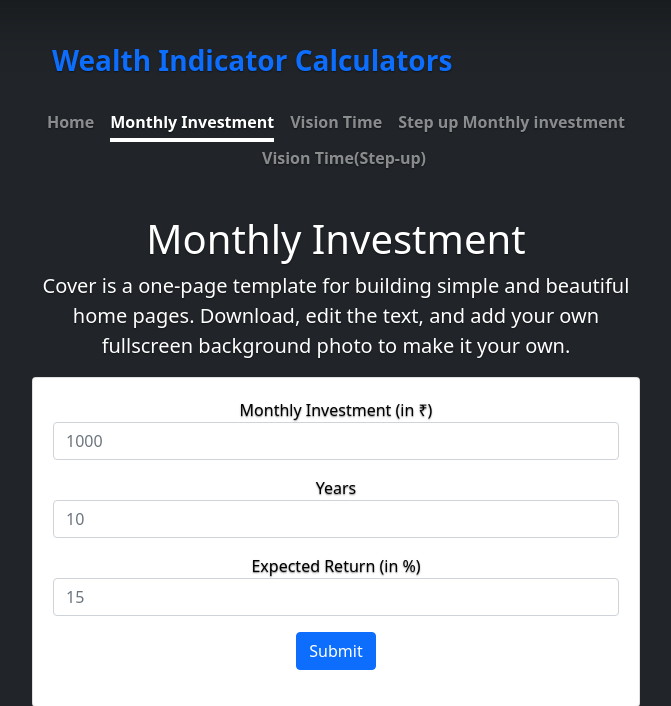
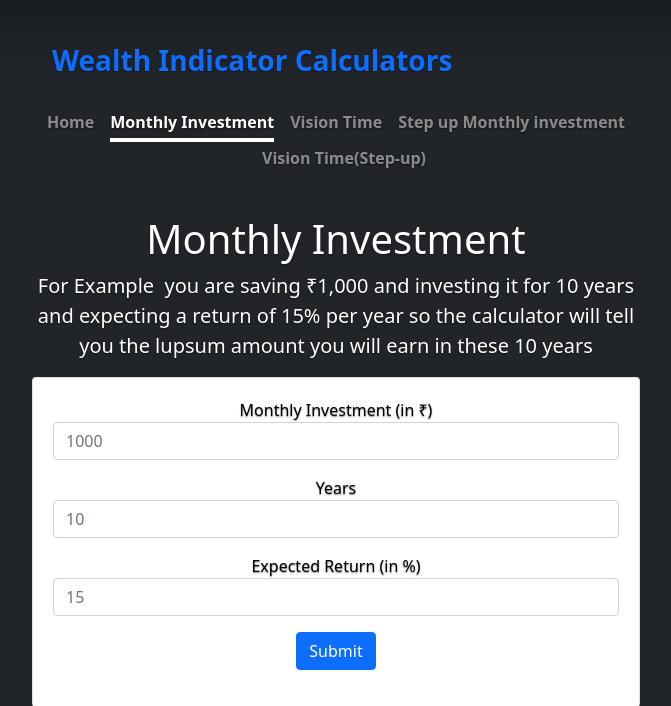
Before and after one commit to Abhi56787/Calculators, a Django app: page /mon_inv in a window 1280 px wide. Shown: the top 706 px of the page, without its empty margins (304-975 px from the left). Run offline with Django 3.2, Linux system fonts and the light colour scheme; some libraries are stand-ins or nearby versions.

Commit message:
Update monthly_investment.html

```diff
--- a/Calculators/templates/monthly_investment.html
+++ b/Calculators/templates/monthly_investment.html
@@ -16,8 +16,8 @@
 
 <main class="px-3">
 	<h1>Monthly Investment</h1>
-	<p class="lead">Cover is a one-page template for building simple and beautiful home pages. Download, edit the text,
-		and add your own fullscreen background photo to make it your own.</p>
+	<p class="lead">For Example  you are saving ₹1,000 and investing it for 10 years and expecting a return of 15% per year so the calculator will tell you the lupsum amount you will earn in these 10 years
+        </p>
 
 	<!-- Form -->
 	<!-- Mon inv, years, expected return -->
```
